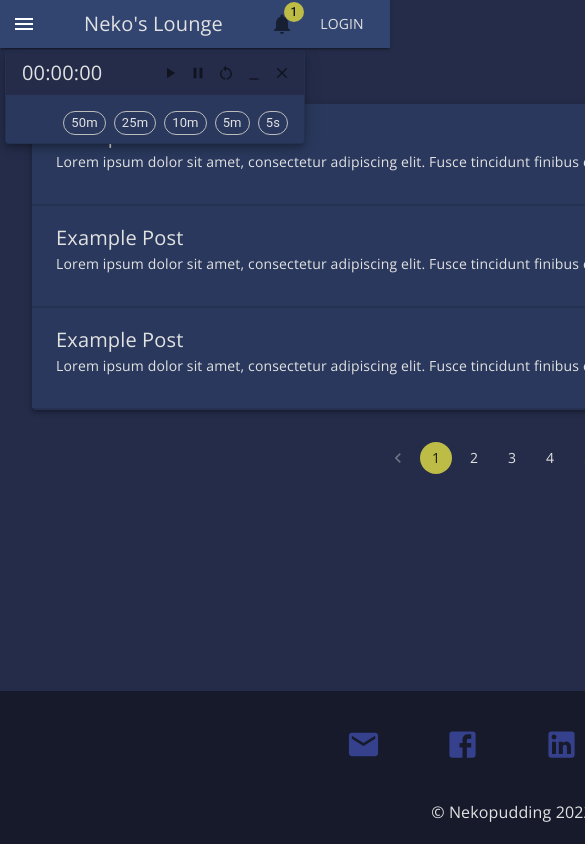
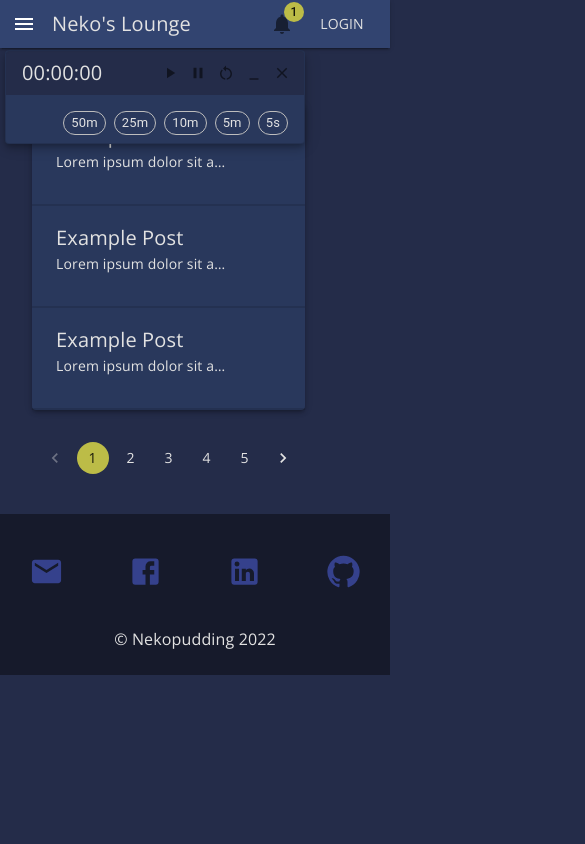
Before and after one commit to nekopudding-org/nekos-lounge, a React (Create React App) app in the folder client/: page / in a window 390 px wide. Shown: the top 844 px of the page, 585 px wide, since content can reach past the window. Built offline with nearby package versions, Linux system fonts and the light colour scheme.

Commit message:
fixed layout on mobile

```diff
--- a/client/src/App.jsx
+++ b/client/src/App.jsx
@@ -1,5 +1,5 @@
 import React, {useState, useEffect,useRef} from 'react';
-import { CssBaseline,Stack} from '@mui/material'
+import { CssBaseline,Stack, Box} from '@mui/material'
 import { ThemeProvider } from '@mui/material/styles';
 
 import "@fontsource/open-sans";
@@ -34,7 +34,7 @@ function App() {
             setTimerOpen={setTimerOpen}
             setResetTimerWindow={setResetTimerWindow}
           />
-          <Stack sx={{flexGrow: 1}} ref={contentContainer}>
+          <Stack sx={{flexGrow: 1,minHeight: '100vh', display: drawerOpen ? {xs: 'none', md:'block'} : 'block'}} ref={contentContainer}>
             <Timer
               parent={contentContainer}
               open={timerOpen}
--- a/client/src/components/Featured/FeaturedJumbotron.jsx
+++ b/client/src/components/Featured/FeaturedJumbotron.jsx
@@ -10,8 +10,6 @@ function FeaturedJumbotron(props) {
         sx={{
           backgroundColor: 'background.dark',
           height: {xs: 'auto', md: props.height},
-          // pt: 3,
-          // px: 6,
           pb: {xs: 3, md: 0},
           mt: '45px',
         }}
--- a/client/src/components/Featured/FeaturedJumbotronItem.jsx
+++ b/client/src/components/Featured/FeaturedJumbotronItem.jsx
@@ -34,7 +34,8 @@ function FeaturedJumbotronItem(props) {
             bgcolor: theme.palette.background.dark,
             justifyContent: 'center',
             pl: 10,
-            pb: {xs: 10, md: 0},
+            pt: {xs: 3, md: 0},
+            pb: {xs: 8, md: 0},
             textAlign: 'left'
           }}
         >
--- a/client/src/components/Globals/Footer/Footer.jsx
+++ b/client/src/components/Globals/Footer/Footer.jsx
@@ -17,7 +17,7 @@ const Footer = () => {
   return (
     <>
         <Stack sx={{
-          padding: '20px 50px',
+          py: 3,
           backgroundColor: theme.palette.background.dark,
           flexGrow: 0
         }}>
--- a/client/src/components/Globals/Header/Header.jsx
+++ b/client/src/components/Globals/Header/Header.jsx
@@ -36,7 +36,7 @@ function Header(props) {
             aria-label="open drawer"
             edge="start"
             sx={{
-              mr: 5,
+              mr: {xs: 1, md:5},
               ...(drawerOpen && { display: "none" })
             }}
             onClick={()=> setDrawerOpen(true)}
@@ -44,7 +44,7 @@ function Header(props) {
             <MenuIcon />
           </IconButton>
           <Box sx={{flexGrow:1}}>
-            <Typography variant="h6" component="div" noWrap>
+            <Typography variant="h6" noWrap>
               Neko's Lounge
             </Typography>
           </Box>
--- a/client/src/components/Globals/Sidebar/Sidebar.jsx
+++ b/client/src/components/Globals/Sidebar/Sidebar.jsx
@@ -18,7 +18,7 @@ import theme from 'theme';
 const drawerWidth = 240;
 
 const openedMixin = (theme) => ({
-  width: {xs: '100%', md: drawerWidth},
+  width: {xs: '100vw', md: drawerWidth},
 
   transition: theme.transitions.create('width', {
     easing: theme.transitions.easing.sharp,
@@ -50,11 +50,15 @@ function Sidebar(props) {
   const {drawerOpen, setDrawerOpen, setTimerOpen, setResetTimerWindow} = props;
   const [selectedIndex, setSelectedIndex] = useState(0);
   const handleListItemClick = (index) => {
-    setSelectedIndex(index);
+    setSelectedIndex(index); setDrawerOpen(false);
   };
 
+  const openPlaylist = () => {
+    setDrawerOpen(false);
+  }
+
   const openTimer = () => {
-    setTimerOpen(true);
+    setTimerOpen(true); setDrawerOpen(false);
     setResetTimerWindow(true)
   }
 
@@ -108,7 +112,7 @@ function Sidebar(props) {
               </Link>
             }
             {index === 3 &&
-              <SidebarItem item={item} drawerOpen={drawerOpen} selectedIndex={selectedIndex} index={index}/>
+              <SidebarItem item={item} drawerOpen={drawerOpen} selectedIndex={selectedIndex} index={index} handleListItemClick={openPlaylist}/>
             }
             {index === 4 &&
               <SidebarItem item={item} drawerOpen={drawerOpen} selectedIndex={selectedIndex} index={index} handleListItemClick={openTimer}/>
--- a/client/src/components/Main/Main.jsx
+++ b/client/src/components/Main/Main.jsx
@@ -10,12 +10,18 @@ const Main = () => {
     sx={{
       flexWrap: 'nowrap',
       flex: '1 1 auto',
+      justifyContent: 'space-between',
       mx: 4,
       mt: 13,
       mb: 5
   }}>
-      <PostsSection/>
-    <TrendingCarousel fontSize={30}/>
+  <Box sx={{flex: '0 1 auto'}}>
+    <PostsSection/>
+  </Box>
+
+    <Box sx={{display: 'flex', justifyContent:'center', flexGrow: 1}}>
+      <TrendingCarousel fontSize={30}/>
+    </Box>
   </Stack>
 )
 }
--- a/client/src/components/Main/Posts/PostsSection.jsx
+++ b/client/src/components/Main/Posts/PostsSection.jsx
@@ -20,13 +20,13 @@ const postList = [
 function PostsSection() {
   return (
     <>
-    <Stack spacing={4}>
-      <Paper elevation={3} sx={{mx: 0}}>
-        <Stack>
+    <Stack spacing={4} sx={{maxWidth: {xs:'70vw', md: '70vw'}}}>
+      <Paper elevation={3} sx={{mx: 0,width: '100%'}}>
+        <Stack sx={{width: '100%'}}>
           {postList.map((item, index) => {
           return (
             <React.Fragment key={index}>
-            <Box sx={{maxWidth:'60rem', py:2, px:3}}>
+            <Box sx={{ py:2, px:3, width: '80%'}}>
               <Typography variant="h6" noWrap>{item.title}</Typography>
               <Typography variant="body2" paragraph noWrap>{item.content}</Typography>
             </Box>
```
